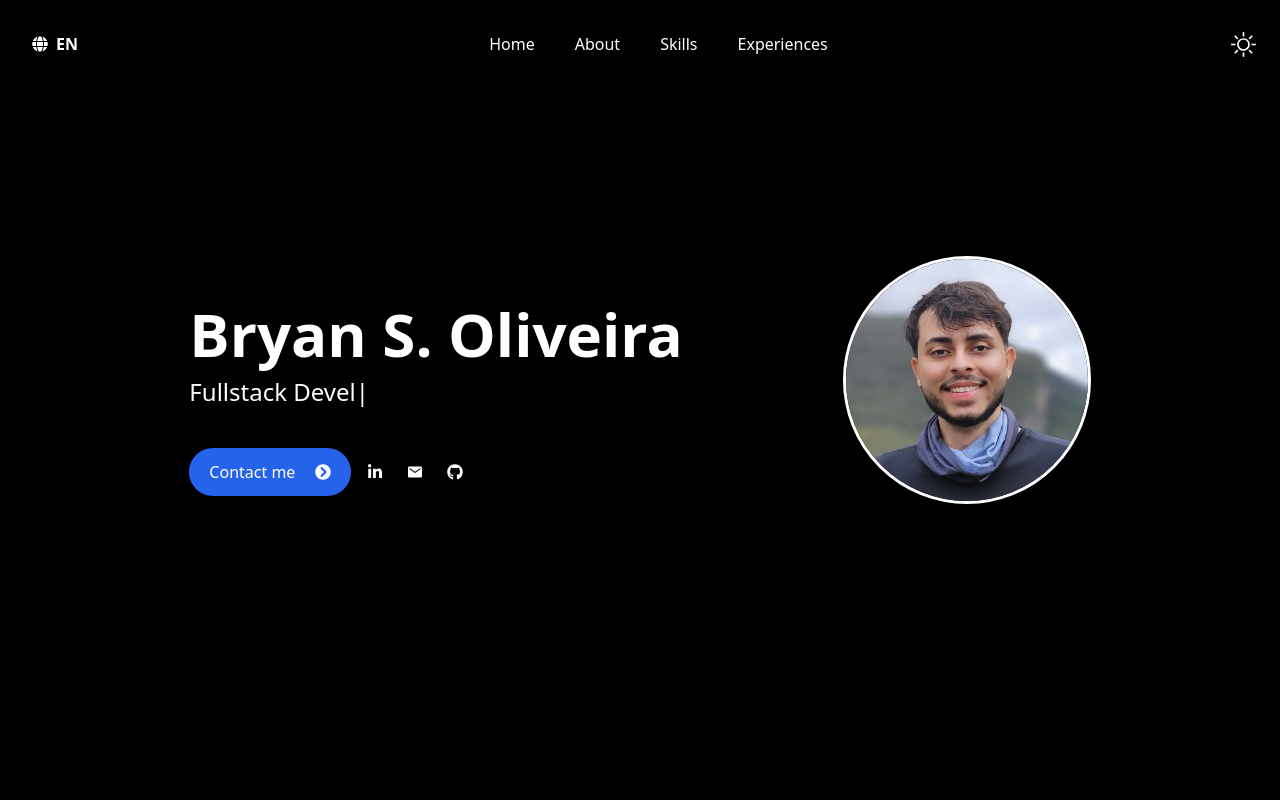
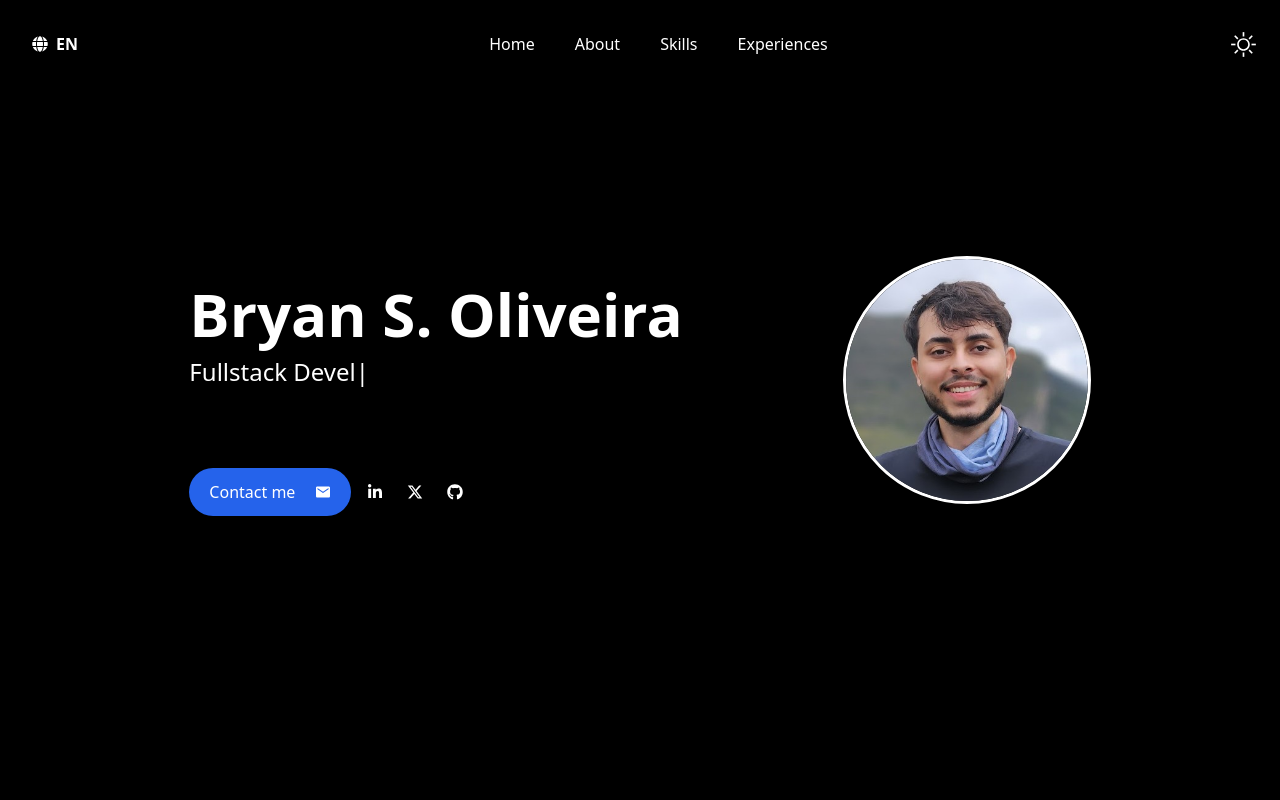
Before and after one commit to ibryans/ibryans.github.io, a Next.js app: page / in a window 1280 px wide. Shown: the top 800 px of the page. Built offline with nearby package versions, Linux system fonts and the light colour scheme.

Commit message:
feat: Implement email tooltip

```diff
--- /dev/null
+++ b/src/app/_components/header/header.css
@@ -0,0 +1,34 @@
+.tooltip-container {
+    transition: all 0.2s;
+    width: fit-content;
+}
+
+.tooltip {
+    position: absolute;
+    left: 50%;
+    transform: translateX(-50%) translateY(0%) scale(0);
+    padding: 0.3em 0.6em;
+    opacity: 0;
+    pointer-events: none;
+    transition: all 0.2s;
+    border-radius: 0.5rem;
+    z-index: 99999;
+}
+
+.tooltip::before {
+    position: absolute;
+    content: "";
+    height: 0.6em;
+    width: 0.6em;
+    bottom: -0.2em;
+    left: 50%;
+    transform: translate(-50%) rotate(45deg);
+    border-bottom-right-radius: 0.175rem;
+}
+
+.tooltip-container:hover .tooltip {
+    opacity: 1;
+    visibility: visible;
+    pointer-events: auto;
+    transform: translateX(-50%) translateY(-100%) scale(1);
+}
--- a/src/app/_components/header/header.tsx
+++ b/src/app/_components/header/header.tsx
@@ -9,7 +9,9 @@ import avatar from '/public/me.png'
 import { IoMdMail } from 'react-icons/io';
 import SocialButton from '../social-button/social-button';
 import Image from 'next/image';
+import './header.css';
 import { ReactTyped } from "react-typed";
+import { FaXTwitter } from "react-icons/fa6";
 
 export function Header() {
 
@@ -39,16 +41,27 @@ export function Header() {
                         />
                     </h2>
 
-                    <div className="flex flex-row justify-start items-center space-x-2 mt-10">
-                        <div className="hidden sm:flex px-5 py-3 bg-blue-600 rounded-full text-white space-x-5 items-center">
-                            <span>Contact me</span> <FaChevronCircleRight/>
+                    <div className="flex flex-row justify-start items-center space-x-2 mt-20">
+
+                        {/* Email Tooltip */}
+                        <div className="tooltip-container relative">
+                            <span className="tooltip bg-slate-600 text-white">
+                                bsoliveira@proton.me
+                            </span>
+
+                            <button className="px-5 py-3 bg-blue-600 hover:bg-blue-500 transition rounded-full text-white flex space-x-5 items-center">
+                                <span>Contact me</span>
+                                <IoMdMail/>
+                            </button>
                         </div>
+
+
                         <SocialButton
                             icon={<FaLinkedinIn/>}
                             url="https://www.linkedin.com/in/ibryans/"/>
                         <SocialButton
-                            icon={<IoMdMail/>}
-                            url="mailto:bsoliveira@proton.me"/>
+                            icon={<FaXTwitter/>}
+                            url="https://bsky.app/profile/bsoliveira.com"/>
                         <SocialButton
                             icon={<FaGithub/>}
                             url="https://www.github.com/ibryans"/>
--- a/src/app/_components/social-button/social-button.tsx
+++ b/src/app/_components/social-button/social-button.tsx
@@ -15,7 +15,7 @@ type buttonProps = {
 export default function SocialButton({ icon, url }: buttonProps) {
     return (
         <a href={url} target='blank'>
-            <button className="bg-blue-600 sm:bg-transparent rounded-lg p-2 hover:bg-blue-600 hover:text-white transition duration-300">
+            <button className="bg-transparent rounded-lg p-2 hover:bg-blue-600 hover:text-white transition duration-300">
                 { icon }
             </button>
         </a>
```
